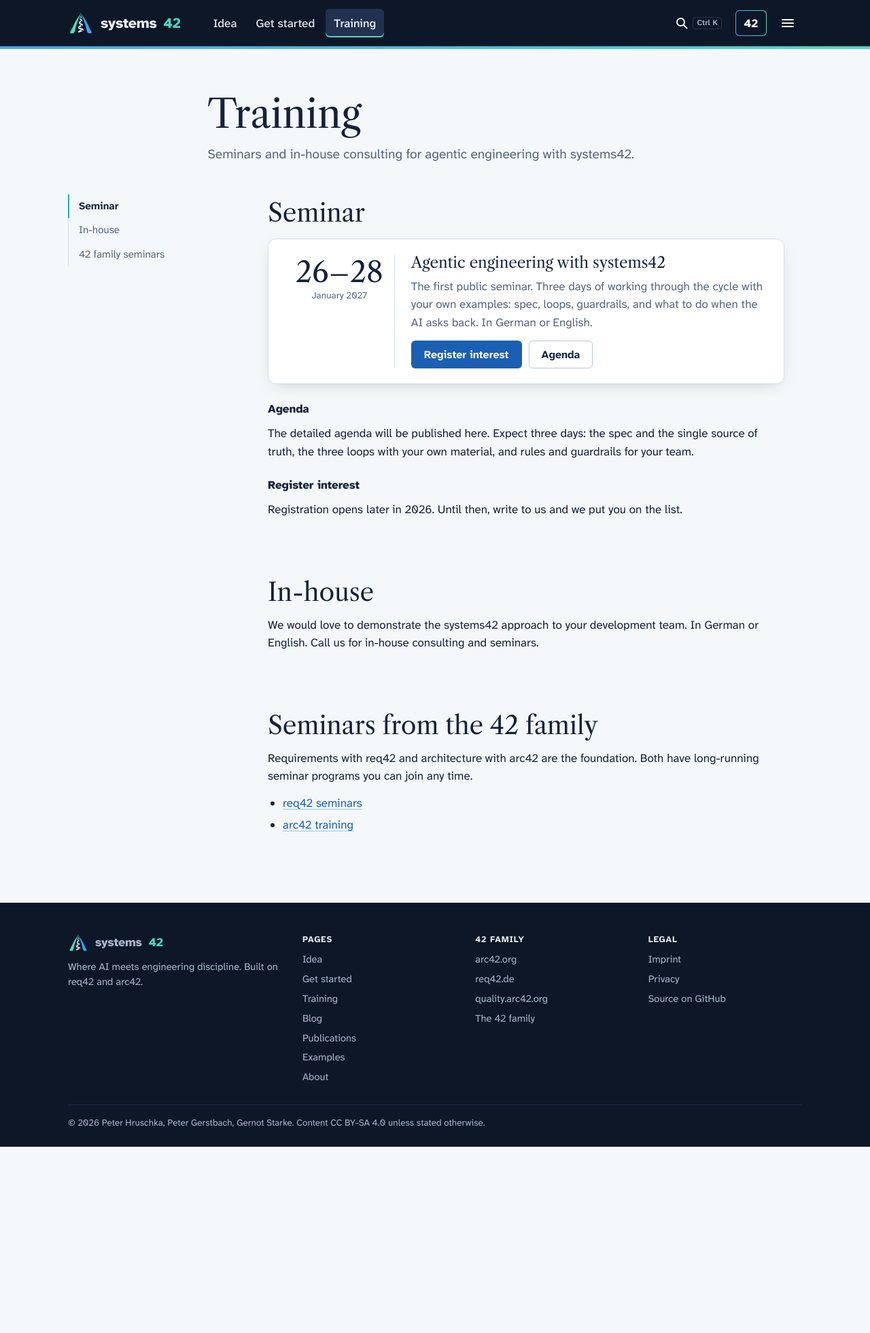
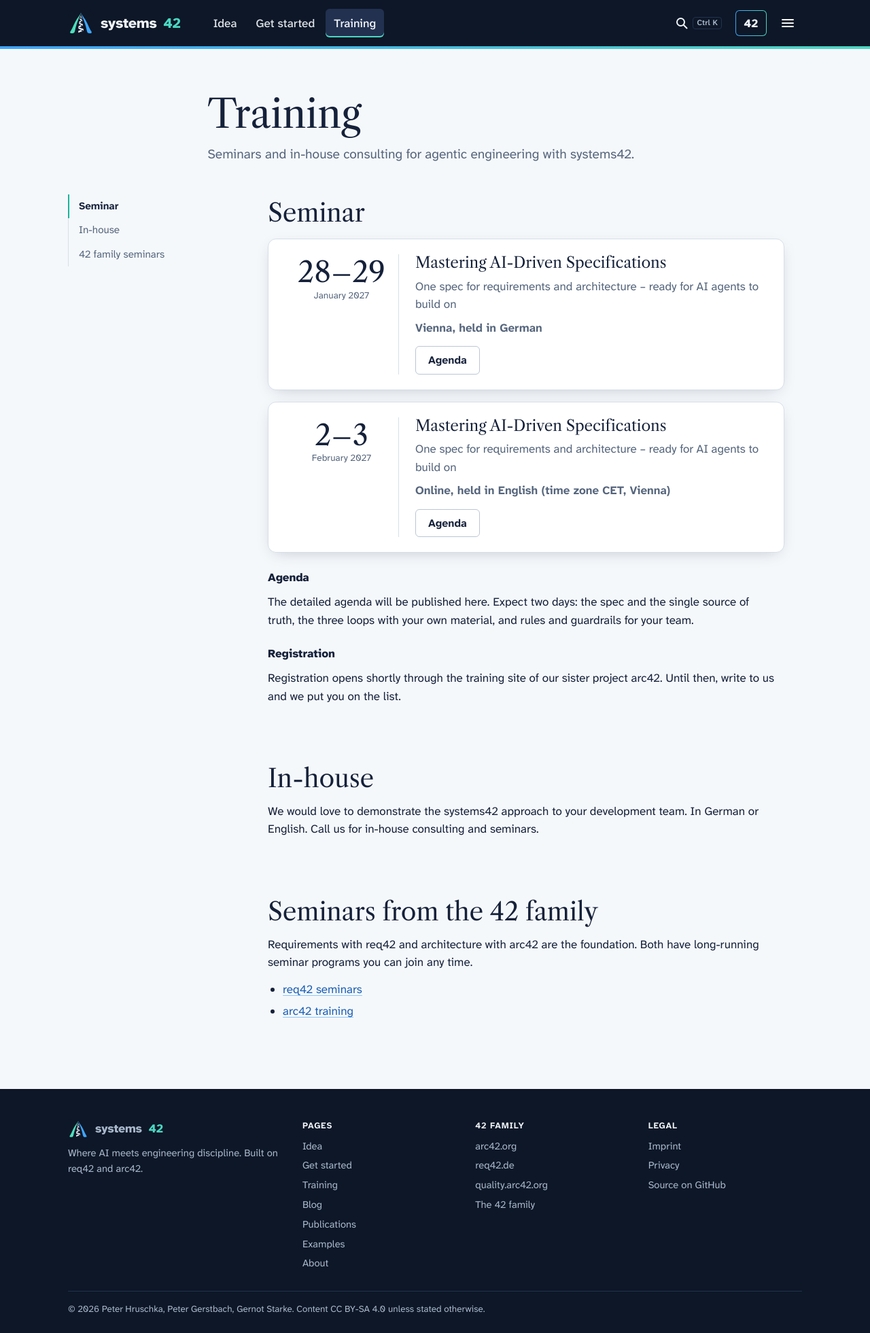
Before and after one commit to systems42-org/systems42.org-site, a Jekyll site: the page built from _pages/training.md, in a window 1280 px wide. Shown: the whole page at 68% size. Built offline with Jekyll 4.4.1, drawn with Linux system fonts in a browser that asks for light colours; before the commit the page ends 1687 px from its top, so only the background shows below that.

Commit message:
Training: two seminar dates for Mastering AI-Driven Specifications
Vienna on Jan 28-29, 2027 (held in German) and online on Feb 2-3, 2027
(held in English), with title, subtitle and place on /training/ and the
new dates on Get started.

Registration will run through the arc42 training form. Each date carries
its arc42 date id and a registration_open switch; while it is false the
page shows no Register button and says registration opens shortly. Flip
it once the dates are live on trainings.arc42.org.

The date column gets a minimum width so the text of all cards lines up.

Co-Authored-By: Claude Opus 5.5 <noreply@anthropic.com>

```diff
--- a/_data/events.yml
+++ b/_data/events.yml
@@ -1,12 +1,33 @@
 # Seminars and events shown on /training/ and referenced from the home page.
+#
+# Registration runs through the arc42 training form and service
+# (trainings.arc42.org). arc42_id must equal the date id in
+# arc42/trainings.arc42.org-site/_data/trainings.yml: the form preselects the
+# course from ?kurs=<arc42_id>, and the service accepts only booking codes it
+# finds in that site's feed. The title stays English on every page.
+#
+# registration_open shows the Register button. Set it to true only once the
+# date is live on trainings.arc42.org; before that the form would neither
+# preselect the course nor accept the booking.
 - id: seminar-2027-01
-  title: Agentic engineering with systems42
-  day_range: 26–28
+  arc42_id: systems42-jan-2027
+  registration_open: false
+  title: Mastering AI-Driven Specifications
+  subtitle: One spec for requirements and architecture – ready for AI agents to build on
+  day_range: 28–29
   month: January 2027
-  date_iso: 2027-01-26
-  short: First seminar, Jan 26–28, 2027
-  description: >-
-    The first public seminar. Three days of working through the cycle with your own
-    examples: spec, loops, guardrails, and what to do when the AI asks back. In German or English.
-  register_url: /training/#register
+  where: Vienna, held in German
+  date_iso: 2027-01-28
+  short: First seminar, Jan 28–29, 2027 in Vienna
   agenda_url: /training/#agenda
+- id: seminar-2027-02-online
+  arc42_id: systems42-feb-2027-online
+  registration_open: false
+  title: Mastering AI-Driven Specifications
+  subtitle: One spec for requirements and architecture – ready for AI agents to build on
+  day_range: 2–3
+  month: February 2027
+  where: Online, held in English (time zone CET, Vienna)
+  date_iso: 2027-02-02
+  short: Online seminar, Feb 2–3, 2027
+  agenda_url: /training/#agenda
--- a/_pages/get-started.md
+++ b/_pages/get-started.md
@@ -23,6 +23,6 @@ We are currently testing our approach with many examples. As soon as we have sol
 
 ## Experiment with us {#experiment-with-us}
 
-Until then, visit our first seminar on January 26–28, 2027 and experiment with us.
+Until then, visit our first seminar on January 28–29, 2027 in Vienna (or online on February 2–3, 2027) and experiment with us.
 
 <p><a class="btn btn-blue" href="{{ '/training/' | relative_url }}">See the seminar</a></p>
--- a/_pages/training.md
+++ b/_pages/training.md
@@ -15,9 +15,10 @@ toc:
   <div class="date"><b>{{ ev.day_range }}</b><span>{{ ev.month }}</span></div>
   <div>
     <h3>{{ ev.title }}</h3>
-    <p>{{ ev.description }}</p>
+    <p>{{ ev.subtitle }}</p>
+    <p><b>{{ ev.where }}</b></p>
     <div class="cta">
-      <a class="btn btn-blue" href="#register">Register interest</a>
+      {% if ev.registration_open %}<a class="btn btn-blue" href="https://trainings.arc42.org/registration/?kurs={{ ev.arc42_id }}">Register</a>{% endif %}
       <a class="btn btn-outline" href="#agenda">Agenda</a>
     </div>
   </div>
@@ -26,11 +27,18 @@ toc:
 
 ### Agenda {#agenda}
 
-The detailed agenda will be published here. Expect three days: the spec and the single source of truth, the three loops with your own material, and rules and guardrails for your team.
+The detailed agenda will be published here. Expect two days: the spec and the single source of truth, the three loops with your own material, and rules and guardrails for your team.
 
-### Register interest {#register}
+### Registration {#register}
 
-Registration opens later in 2026. Until then, write to us and we put you on the list.
+{% assign open_events = site.data.events | where: "registration_open", true %}
+{% if open_events.size > 0 %}
+Registration runs through the training site of our sister project arc42: the Register button opens its form with your date already selected. You confirm your e-mail address with a code from the confirmation mail, then we get in touch.
+
+The dates are also listed with all other courses at [trainings.arc42.org](https://trainings.arc42.org/).
+{% else %}
+Registration opens shortly through the training site of our sister project arc42. Until then, write to us and we put you on the list.
+{% endif %}
 
 ## In-house {#in-house}
 
--- a/_sass/_page.scss
+++ b/_sass/_page.scss
@@ -26,7 +26,8 @@
 .steps li strong{display:block}
 
 .event{display:grid;grid-template-columns:auto 1fr;gap:24px;border:1px solid var(--line);border-radius:12px;background:var(--surface);padding:22px 24px;max-width:760px;box-shadow:var(--shadow);margin-top:1em}
-.event .date{font-family:var(--display);line-height:1;text-align:center;padding:6px 16px;border-right:1px solid var(--line)}
+/* min-width keeps the text column aligned across cards: "28–29" is wider than "2–3". */
+.event .date{font-family:var(--display);line-height:1;text-align:center;padding:6px 16px;border-right:1px solid var(--line);min-width:10.5rem}
 .event .date b{display:block;font-size:2.6rem;font-weight:400}
 .event .date span{display:block;font-family:var(--body);font-size:.85rem;color:var(--muted);margin-top:6px}
 .event h3{font-family:var(--display);font-weight:400;font-size:1.4rem;margin:0}
@@ -43,7 +44,7 @@
   .docs{grid-template-columns:1fr}.subnav{position:static}
   .subnav ul{display:flex;flex-wrap:wrap;gap:4px;border:0}.subnav a{border:1px solid var(--line);border-radius:999px;padding:5px 12px;margin:0}
   .subnav a[aria-current]{border-color:var(--req-600)}
-  .event{grid-template-columns:1fr}.event .date{border-right:0;border-bottom:1px solid var(--line);padding:0 0 12px;text-align:left}
+  .event{grid-template-columns:1fr}.event .date{min-width:0;border-right:0;border-bottom:1px solid var(--line);padding:0 0 12px;text-align:left}
   .people{grid-template-columns:1fr}
 }
 
```
